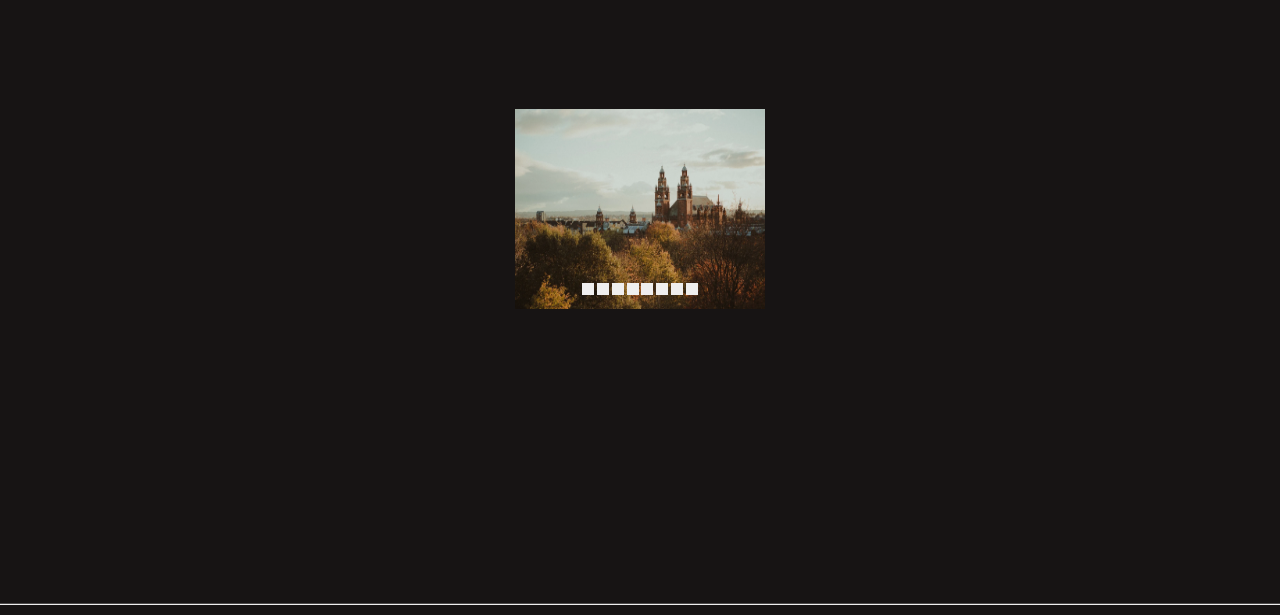
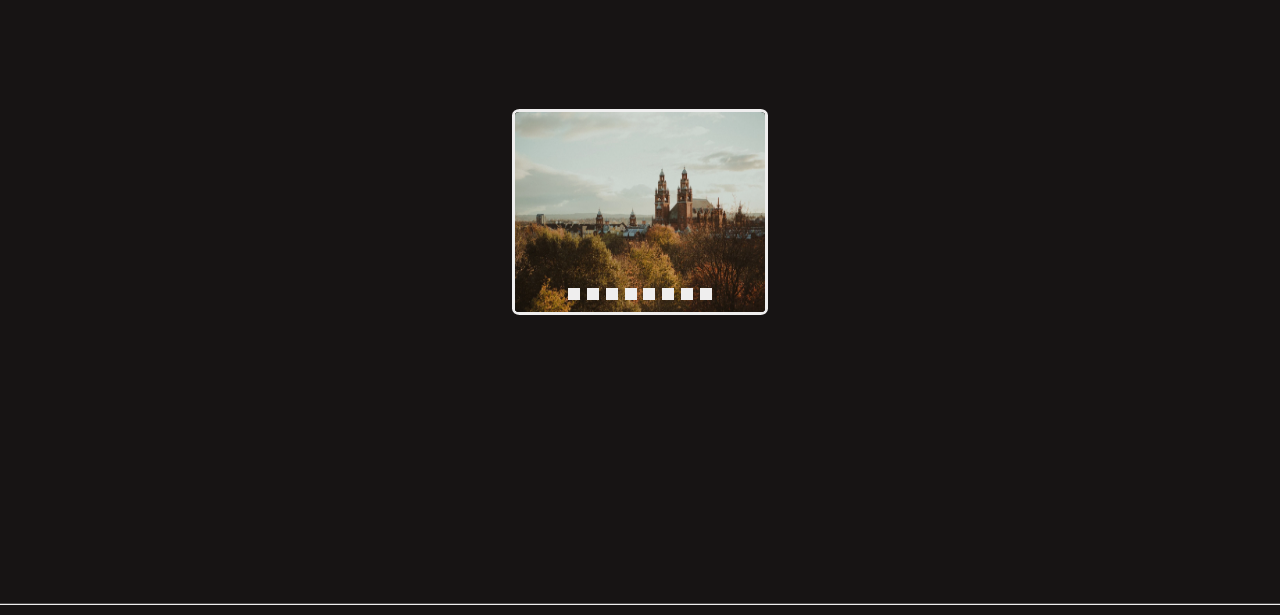
Before and after one commit to ebl138/visit-glasgow, a plain HTML site: page gallery.html in a window 1280 px wide. Shown: the part 91-706 px from the top of the page. Drawn offline with Linux system fonts and the light colour scheme.

Commit message:
style gallery to add border and style slider buttons

```diff
--- a/assets/css/style.css
+++ b/assets/css/style.css
@@ -223,6 +223,8 @@ main {
     left: 0;
     right: 0;
     overflow: hidden;
+    border: solid;
+    border-radius: 3%;
 }
 
 #slide-container {
@@ -274,7 +276,7 @@ main {
 
 #slider-buttons {
     position: relative;
-    top: -30px;
+    top: -28px;
     text-align: center;
 }
 
@@ -283,6 +285,7 @@ main {
     height: 12px;
     background-color: #EFEEEE;
     display: inline-block;
+    margin: 0 2px;
 }
 
 /* Join the community! page styles */
```
